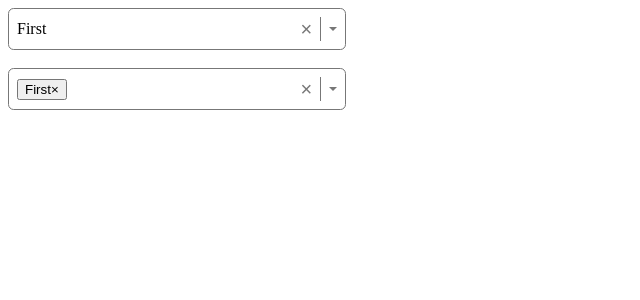
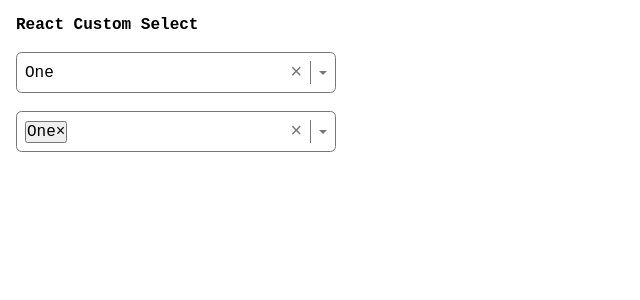
Before and after one commit to prateek18801/react-custom-select, a React (Vite) app: page / in a window 1280 px wide. Shown: the top 300 px of the page, without its empty margins (0-640 px from the left). Built offline with nearby package versions, Linux system fonts and the light colour scheme.

Commit message:
Add options import global css

```diff
--- a/src/App.tsx
+++ b/src/App.tsx
@@ -1,13 +1,19 @@
 import { useState } from 'react';
 import Select, { SelectOption } from './components/Select';
 
+import './App.css';
+
 const options = [
-    { label: 'First', value: 1 },
-    { label: 'Second', value: 2 },
-    { label: 'Third', value: 3 },
-    { label: 'Fourth', value: 4 },
-    { label: 'Fifth', value: 5 },
-    { label: 'Sixth', value: 6 },
+    { label: 'One', value: 1 },
+    { label: 'Two', value: 2 },
+    { label: 'Three', value: 3 },
+    { label: 'Four', value: 4 },
+    { label: 'Five', value: 5 },
+    { label: 'Six', value: 6 },
+    { label: 'Seven', value: 7 },
+    { label: 'Eight', value: 8 },
+    { label: 'Nine', value: 9 },
+    { label: 'Ten', value: 10 }
 ]
 
 const App = () => {
@@ -16,11 +22,13 @@ const App = () => {
     const [multipleSelectValue, setMultipleSelectValue] = useState<SelectOption[]>([options[0]]);
 
     return (
-        <div className='App'>
+        <>
+            <h1>React Custom Select</h1>
+            <br />
             <Select options={options} value={singleSelectValue} onChange={option => setSingleSelectValue(option)} />
             <br />
             <Select multiple options={options} value={multipleSelectValue} onChange={option => setMultipleSelectValue(option)} />
-        </div>
+        </>
     );
 }
 
```
